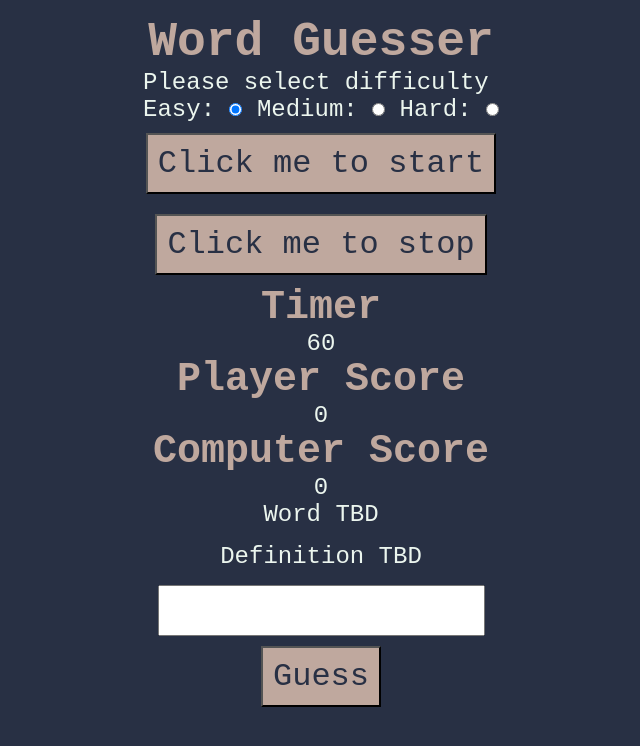
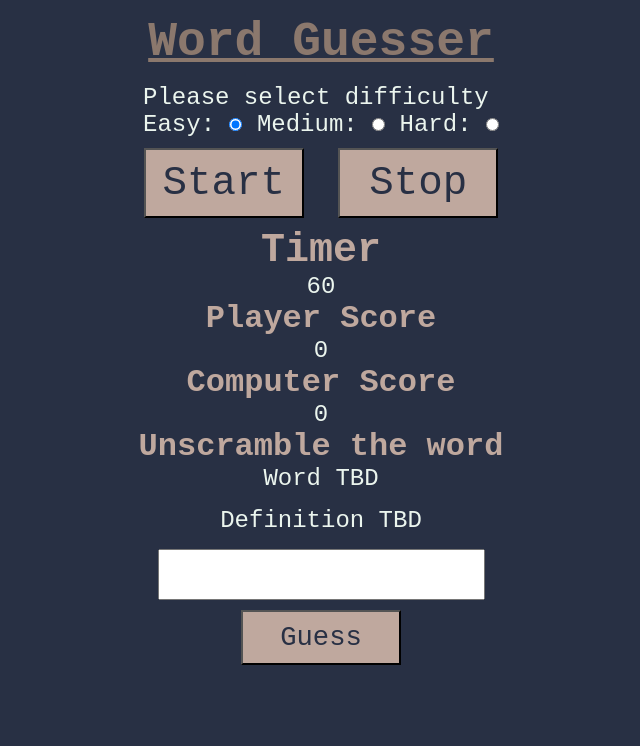
Before and after one commit to LewisLovett/word_guesser, a plain HTML site: page index.html in a window 1280 px wide. Shown: the whole page, without its empty margins (319-959 px from the left). Drawn offline with Linux system fonts and the light colour scheme.

Commit message:
Improved styling

```diff
--- a/_colors.scss
+++ b/_colors.scss
@@ -1,3 +1,4 @@
 $primaryColor: #283044;
 $secondaryColor:#EBF5EE;
 $tertiaryColor:#BFA89E;
+$quaternaryColor :#8B786D;
--- a/index.html
+++ b/index.html
@@ -19,17 +19,20 @@
         <lable for="hard">Hard:</lable>
         <input type="radio" name="difficulty" value=8 id="hard">
     </div>
-    <button class="startBtn">Click me to start</button>
-    <button class="stopBtn">Click me to stop</button>
+    <div>
+        <button class="startBtn">Start</button>
+        <button class="stopBtn">Stop</button>
+    </div>
     <h2>Timer</h2>
     <div class="countdownTimer">60</div>
-    <div class="timerDisplay"></div>
+
     <h3>Player Score</h3>
     <div class="playerScoreDisplay">0</div>
+
     <h3>Computer Score</h3>
     <div class="computerScoreDisplay">0</div>
 
-
+    <h3>Unscramble the word</h3>
     <div class="scrambledWordDisplay">Word TBD</div>
     <div class="definitionDisplay">Definition TBD</div>
     <input class="wordGuessInput">
--- a/styles.scss
+++ b/styles.scss
@@ -16,14 +16,23 @@ body{
     align-items: center;
 }
 
-h1,h2,h3{
+h1{
+    color: $quaternaryColor;
+    text-decoration: underline;
+    margin-bottom: 15px;
+}
+
+h2,h3{
     color: $tertiaryColor;
 }
 h1{
     font-size: 3em;
 }
-h2,h3{
+h2{
     font-size: 2.5em;
+}
+h3{
+    font-size: 2em;
 }
 
 label,div{
@@ -34,8 +43,9 @@ button{
     padding: 10px;
     background-color: $tertiaryColor;
     color: $primaryColor;
-    font-size: 2em;
+    font-size: 1.7em;
     margin: 10px;
+    min-width: 160px;
 }
 input{
     padding: 10px;
```
Also changed, not shown: styles.css, 1 other file. Lines whose indentation alone changed are shown as unchanged.
